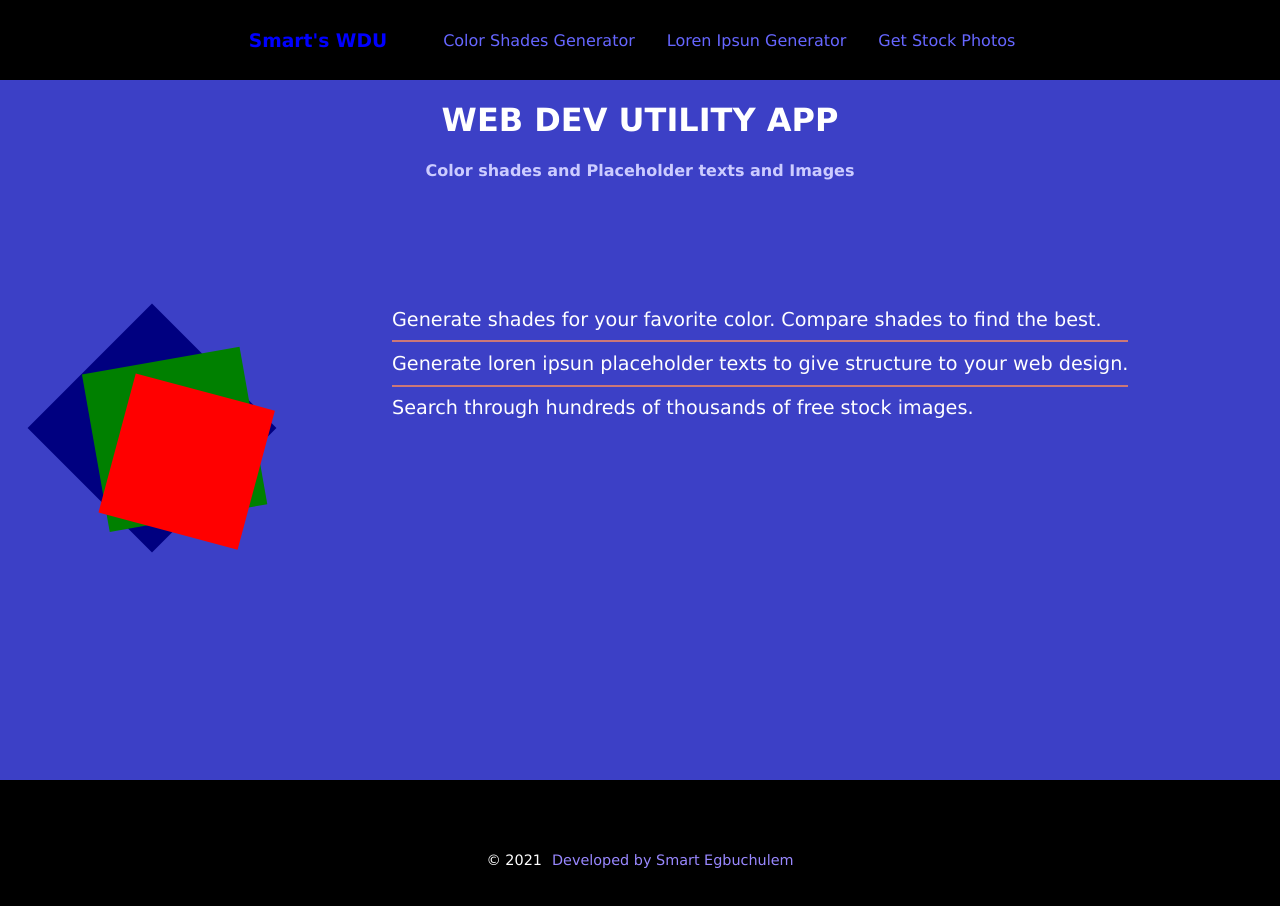
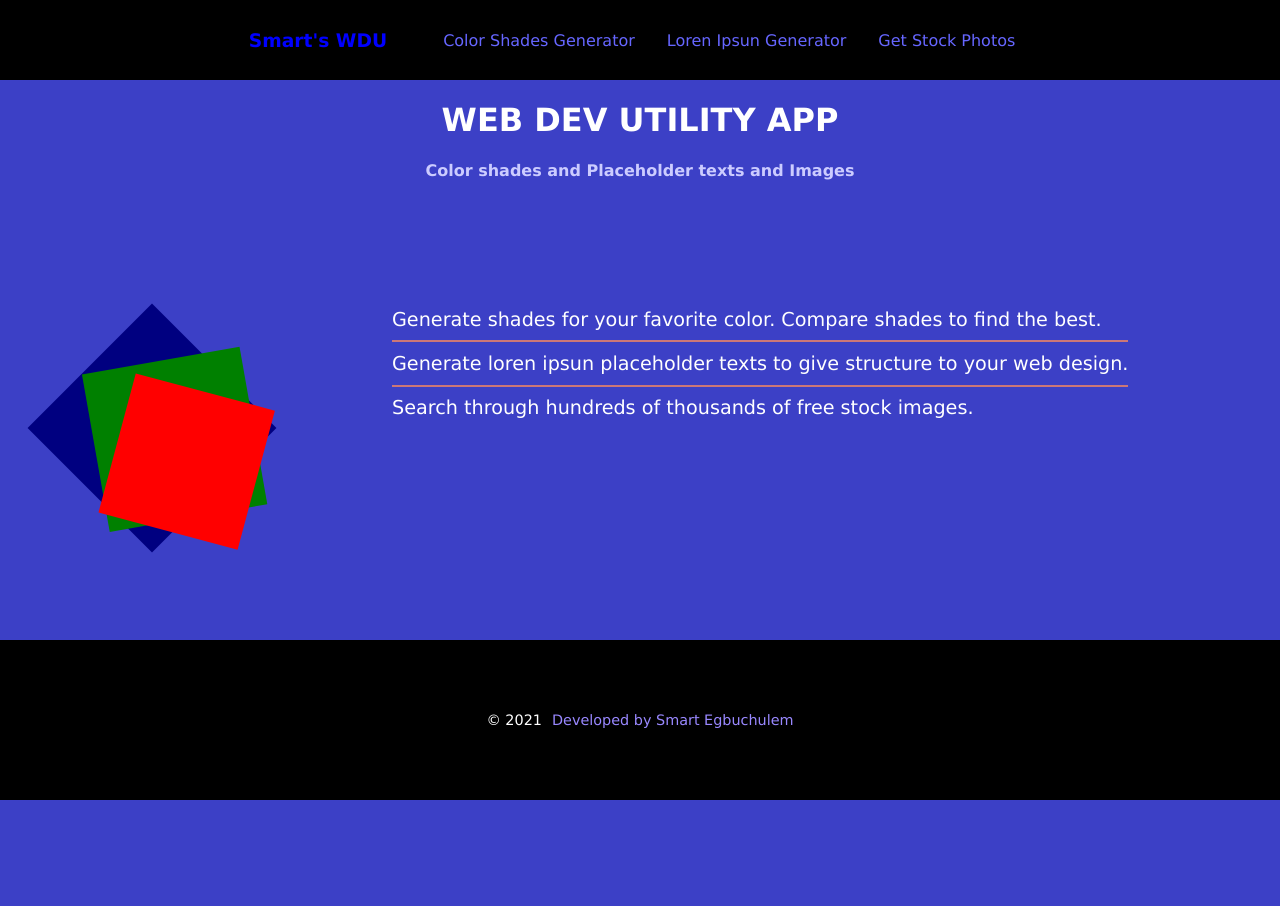
Before and after one commit to SmartGlaxx/webdev-utility, a React (Create React App) app: page / in a window 1280 px wide. Shown: the top 906 px of the page. After the commit the page ends 880 px from the top, so only its background shows below. Built offline with nearby package versions, Linux system fonts and the light colour scheme.

Commit message:
minor bug fixes on footer

```diff
--- a/src/App.css
+++ b/src/App.css
@@ -22,6 +22,7 @@
 body{
   margin:0;
   padding:0;
+  padding-bottom: 5rem;
   color: var(--text-color);
   min-height: 100vh;
   justify-content:center;
--- a/src/components/footer.js
+++ b/src/components/footer.js
@@ -3,11 +3,12 @@ import styled from 'styled-components';
 
 const FootDiv = styled.div`
     background: black;
-    position: absolute;
+    position: fixed;
     display: flex;
     align-items: center;
     justify-content: center;
-    bottom: -140px;
+    bottom: 0;
+    z-index: 1000;
     height: 10vh;
     width: 100%;
     color: white;
```
